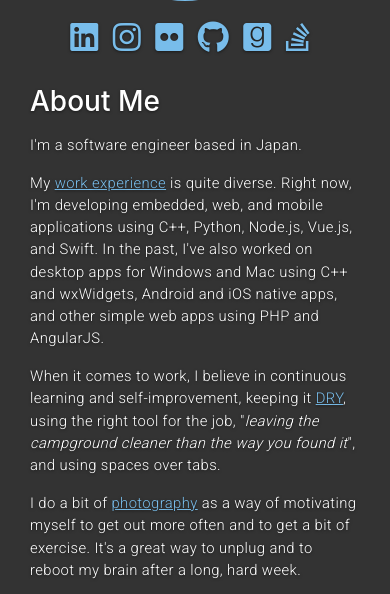
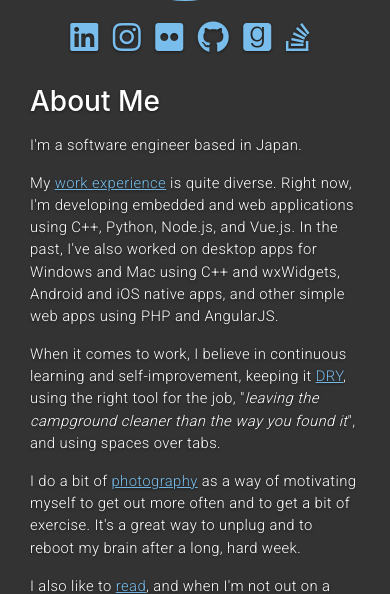
Before and after one commit to ginomempin/aboutme, a Flask app: page / in a window 390 px wide. Shown: the part 184-778 px from the top of the page. Run offline with Flask 2, Linux system fonts and the light colour scheme; some libraries are stand-ins or nearby versions.

Commit message:
description: Remove 'mobile' and 'swift'

```diff
--- a/templates/content/about_me_description.html
+++ b/templates/content/about_me_description.html
@@ -6,10 +6,10 @@
     <a
       href="https://www.linkedin.com/in/ginomempin/"
       target="_blank">work experience</a>
-    is quite diverse. Right now, I'm developing embedded, web, and mobile
-    applications using C++, Python, Node.js, Vue.js, and Swift. In the past,
-    I've also worked on desktop apps for Windows and Mac using C++ and wxWidgets,
-    Android and iOS native apps, and other simple web apps using PHP and AngularJS.
+    is quite diverse. Right now, I'm developing embedded and web applications
+    using C++, Python, Node.js, and Vue.js. In the past, I've also worked on
+    desktop apps for Windows and Mac using C++ and wxWidgets, Android and iOS
+    native apps, and other simple web apps using PHP and AngularJS.
 </p>
 <p>
     When it comes to work, I believe in continuous learning and self-improvement,
```
